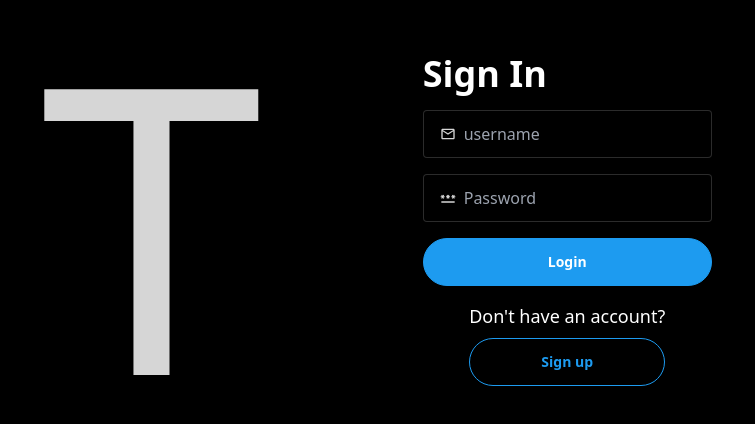
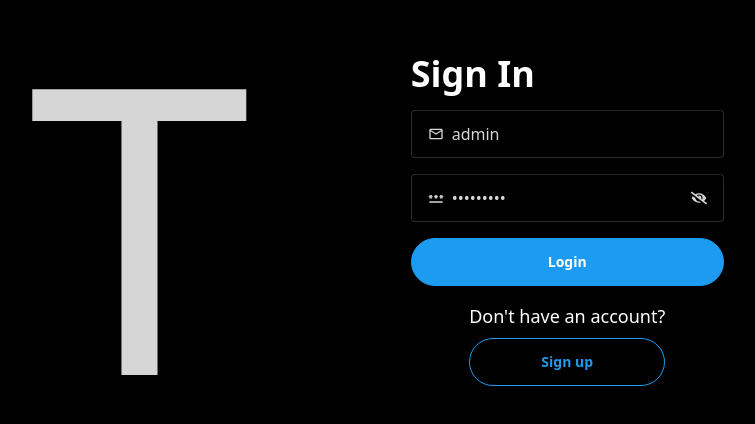
Before and after one commit to rishabh137/talkwave, a React (Vite) app in the folder client/: page /login in a window 1280 px wide. Shown: the part 180-604 px from the top of the page, without its empty margins (264-1019 px from the left). Built offline with nearby package versions, Linux system fonts and the light colour scheme; no server answers.

Commit message:
completed user authentication and user data at sidebar

```diff
--- a/client/src/App.jsx
+++ b/client/src/App.jsx
@@ -42,7 +42,7 @@ function App() {
 
   return (
     <div className='flex max-w-6xl mx-auto'>
-      {authUser ? <Sidebar /> : ""}
+      {authUser && <Sidebar />}
       <Routes>
         <Route path='/' element={authUser ? <HomePage /> : <Navigate to="/login" />} />
         <Route path='/signup' element={!authUser ? <SignUpPage /> : <Navigate to="/" />} />
@@ -50,7 +50,7 @@ function App() {
         <Route path='/notifications' element={authUser ? <NotificationPage /> : <Navigate to="/login" />} />
         <Route path='/profile/:username' element={authUser ? <ProfilePage /> : <Navigate to="/login" />} />
       </Routes>
-      {authUser ? <RightPanel /> : ""}
+      {authUser && <RightPanel />}
       <Toaster />
     </div>
   )
--- a/client/src/components/common/Sidebar.jsx
+++ b/client/src/components/common/Sidebar.jsx
@@ -4,7 +4,7 @@ import { FaUser } from "react-icons/fa";
 import { NavLink } from "react-router-dom";
 import { BiLogOut } from "react-icons/bi";
 
-import { useMutation, useQueryClient } from "@tanstack/react-query";
+import { useMutation, useQuery, useQueryClient } from "@tanstack/react-query";
 import toast from "react-hot-toast";
 
 const Sidebar = () => {
@@ -31,11 +31,7 @@ const Sidebar = () => {
         }
     })
 
-    const data = {
-        fullName: "Rishabh Raj",
-        username: "rishabh",
-        profileImg: "/avatars/boy1.png",
-    };
+    const { data: authUser } = useQuery({ queryKey: ["authUser"] })
 
     return (
         <div className='md:flex-[2_2_0] w-18 max-w-52'>
@@ -58,23 +54,23 @@ const Sidebar = () => {
                     </li>
 
                     <li className='flex justify-center md:justify-start'>
-                        <NavLink to={`/profile/${data?.username}`} className='flex gap-3 items-center hover:bg-stone-900 transition-all rounded-full duration-300 py-2 pl-2 pr-4 max-w-fit cursor-pointer'>
+                        <NavLink to={`/profile/${authUser?.username}`} className='flex gap-3 items-center hover:bg-stone-900 transition-all rounded-full duration-300 py-2 pl-2 pr-4 max-w-fit cursor-pointer'>
                             <FaUser className='w-6 h-6' />
                             <span className='text-lg hidden md:block'>Profile</span>
                         </NavLink>
                     </li>
                 </ul>
-                {data && (
-                    <NavLink to={`/profile/${data.username}`} className='mt-auto mb-10 flex gap-2 items-start transition-all duration-300 hover:bg-[#181818] py-2 px-4 rounded-full'>
+                {authUser && (
+                    <NavLink to={`/profile/${authUser?.username}`} className='mt-auto mb-10 flex gap-2 items-start transition-all duration-300 hover:bg-[#181818] py-2 px-4 rounded-full'>
                         <div className='avatar hidden md:inline-flex'>
                             <div className='w-8 rounded-full'>
-                                <img src={data?.profileImg || "/avatar-placeholder.png"} />
+                                <img src={authUser?.profileImg || "/avatar-placeholder.png"} />
                             </div>
                         </div>
                         <div className='flex justify-between flex-1'>
                             <div className='hidden md:block'>
-                                <p className='text-white font-bold text-sm w-20 truncate'>{data?.fullName}</p>
-                                <p className='text-slate-500 text-sm'>@{data?.username}</p>
+                                <p className='text-white font-bold text-sm w-20 truncate'>{authUser?.fullname}</p>
+                                <p className='text-slate-500 text-sm'>@{authUser?.username}</p>
                             </div>
                             <BiLogOut className='w-5 h-5 cursor-pointer' title="logout" onClick={(e) => {
                                 e.preventDefault()
--- a/client/src/pages/auth/login/LoginPage.jsx
+++ b/client/src/pages/auth/login/LoginPage.jsx
@@ -3,15 +3,18 @@ import { NavLink } from "react-router-dom";
 
 import { MdOutlineMail } from "react-icons/md";
 import { MdPassword } from "react-icons/md";
+import { FaEyeSlash } from "react-icons/fa";
+import { FaEye } from "react-icons/fa";
 
 import { useMutation, useQueryClient } from "@tanstack/react-query"
 import toast from "react-hot-toast";
 
 const LoginPage = () => {
     const [formData, setFormData] = useState({
-        username: "",
-        password: "",
+        username: "admin",
+        password: "admin@123",
     });
+    const [showPassword, setShowPassword] = useState(false)
 
     const queryClient = useQueryClient()
 
@@ -51,6 +54,10 @@ const LoginPage = () => {
         setFormData({ ...formData, [e.target.name]: e.target.value });
     };
 
+    const handlePassword = () => {
+        setShowPassword(!showPassword)
+    }
+
     return (
         <div className='max-w-screen-xl mx-auto flex h-screen'>
             <div className='flex-1 hidden lg:flex items-center  justify-center'>
@@ -79,13 +86,19 @@ const LoginPage = () => {
                         <input
                             autoComplete="off"
                             required={true}
-                            type='password'
+                            type={!showPassword ? 'password' : "text"}
                             className='grow'
                             placeholder='Password'
                             name='password'
                             onChange={handleInputChange}
                             value={formData.password}
                         />
+                        {
+                            !showPassword ?
+                                <FaEyeSlash cursor="pointer" onClick={handlePassword} />
+                                :
+                                <FaEye cursor="pointer" onClick={handlePassword} />
+                        }
                     </label>
                     <button className='btn rounded-full btn-primary text-white'>
                         {isPending ? "Loading..." : "Login"}
--- a/client/src/pages/auth/signup/SignUpPage.jsx
+++ b/client/src/pages/auth/signup/SignUpPage.jsx
@@ -1,12 +1,14 @@
-import { NavLink } from "react-router-dom";
+import { NavLink, Navigate } from "react-router-dom";
 import { useState } from "react";
 
 import { MdOutlineMail } from "react-icons/md";
 import { FaUser } from "react-icons/fa";
 import { MdPassword } from "react-icons/md";
 import { MdDriveFileRenameOutline } from "react-icons/md";
+import { FaEyeSlash } from "react-icons/fa";
+import { FaEye } from "react-icons/fa";
 
-import { useMutation } from "@tanstack/react-query"
+import { useMutation, useQueryClient } from "@tanstack/react-query"
 import toast from "react-hot-toast";
 
 const SignUpPage = () => {
@@ -16,6 +18,8 @@ const SignUpPage = () => {
         fullname: "",
         password: "",
     });
+    const [showPassword, setShowPassword] = useState(false)
+    const queryClient = useQueryClient()
 
     const { mutate, isError, isPending, error } = useMutation({
         mutationFn: async ({ email, username, fullname, password }) => {
@@ -31,6 +35,7 @@ const SignUpPage = () => {
                 const data = await res.json()
                 if (res.status === 201) {
                     toast.success("Account created successfully");
+                    queryClient.invalidateQueries({ queryKey: ["authUser"] })
                     return data;
                 } else {
                     throw new Error(data.error || "Unknown server error");
@@ -51,6 +56,10 @@ const SignUpPage = () => {
     const handleInputChange = (e) => {
         setFormData({ ...formData, [e.target.name]: e.target.value });
     };
+
+    const handlePassword = () => {
+        setShowPassword(!showPassword)
+    }
 
     return (
         <div className='max-w-screen-xl mx-auto flex h-screen px-10'>
@@ -107,13 +116,19 @@ const SignUpPage = () => {
                         <input
                             required={true}
                             autoComplete="off"
-                            type='password'
+                            type={!showPassword ? 'password' : "text"}
                             className='grow'
                             placeholder='Password'
                             name='password'
                             onChange={handleInputChange}
                             value={formData.password}
                         />
+                        {
+                            !showPassword ?
+                                <FaEyeSlash cursor="pointer" onClick={handlePassword} />
+                                :
+                                <FaEye cursor="pointer" onClick={handlePassword} />
+                        }
                     </label>
                     <button className='btn rounded-full btn-primary text-white'>
                         {isPending ? "Loading..." : "Sign up"}
```
